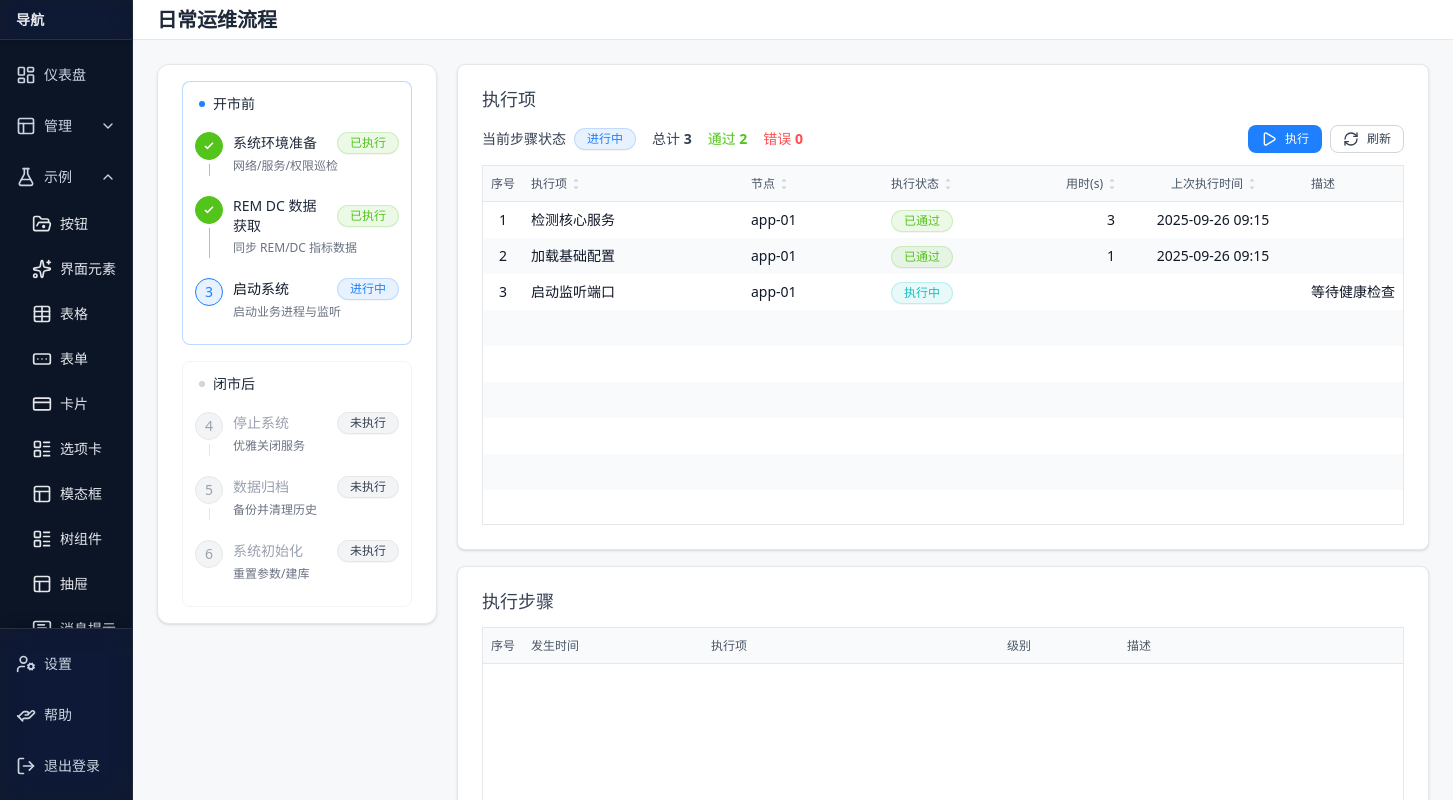
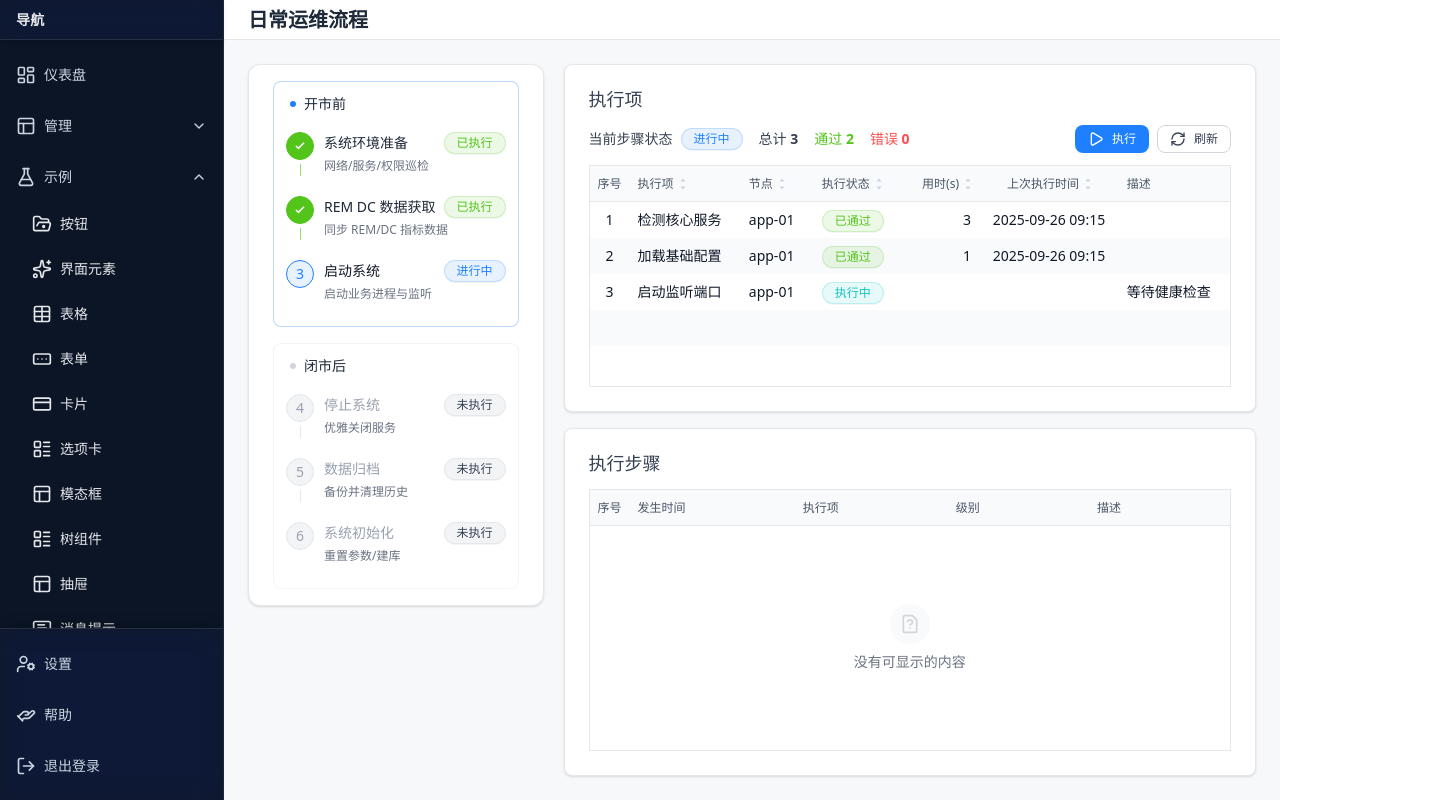
Before and after one commit to zhoumingxuan/sass-ui, a Next.js app: page /demo/runbook in a window 1280 px wide. Shown: the whole page, 1453 px wide, since content can reach past the window. Built offline with nearby package versions, Linux system fonts and the light colour scheme.

Commit message:
运维流程页面修改

```diff
--- a/src/app/demo/runbook/page.tsx
+++ b/src/app/demo/runbook/page.tsx
@@ -84,7 +84,13 @@ export default function RunbookDemo() {
 
   const columnsWithSort: GridColumn<Task>[] = useMemo(() => {
     const allowed = new Set<keyof Task>(['item', 'node', 'status', 'duration', 'lastRun']);
-    return columns.map((c) => (allowed.has(c.key as keyof Task) ? { ...c, sortable: true } : c));
+    const base = columns.map((c) => (allowed.has(c.key as keyof Task) ? { ...c, sortable: true } : c));
+    return base.map((c) => {
+      const { width, ...rest } = c as any;
+      const styles = (c as any).styles ? { ...(c as any).styles } : undefined;
+      if (styles && Object.prototype.hasOwnProperty.call(styles, 'minWidth')) delete (styles as any).minWidth;
+      return styles ? { ...rest, styles } : rest;
+    });
   }, []);
 
 
@@ -132,7 +138,7 @@ export default function RunbookDemo() {
       footerItems={footerItems}
       header={<div className="text-xl font-semibold text-gray-800">日常运维流程</div>}
     >
-      <div className="grid grid-cols-[280px_1fr] gap-5 items-start">
+      <div className="grid grid-cols-[auto_1fr] h-full gap-5 items-start">
         <StepsPanel
           groups={groups}
           activeKey={active}
@@ -140,7 +146,7 @@ export default function RunbookDemo() {
           className="sticky top-0 self-start h-fit"
         />
 
-        <div className="space-y-4">
+        <div className="grid grid-rows-2 grid-rows-[1fr_1fr] gap-4 h-full">
           <Card title="执行项">
             <div className="flex items-center justify-between mb-3 shrink-0">
               {StatsBar}
@@ -149,7 +155,6 @@ export default function RunbookDemo() {
                 <Button variant="default" icon={<RefreshCw className="h-4 w-4" />} size="small">刷新</Button>
               </div>
             </div>
-            <div className="flex-1 min-h-[360px] flex flex-col">
             <GridTable
               columns={columnsWithSort}
               data={scopedBase}
@@ -158,15 +163,14 @@ export default function RunbookDemo() {
               rowKey={(r) => r.id}
               className="flex-1 min-h-0"
             />
-            </div>
           </Card>
 
-          <Card title="执行步骤" className='h-[520px]'>
+          <Card title="执行步骤">
             <GridTable
               columns={[
-                { key: 'ts', title: '发生时间', width: 180 },
+                { key: 'ts', title: '发生时间' },
                 { key: 'item', title: '执行项'},
-                { key: 'level', title: '级别', width: 120 },
+                { key: 'level', title: '级别' },
                 { key: 'desc', title: '描述' },
               ]}
               data={[]}
--- a/src/components/Layout.tsx
+++ b/src/components/Layout.tsx
@@ -14,7 +14,7 @@ export function Header({ children }: { children: ReactNode }) {
 export function Content({ children }: { children: ReactNode }) {
   return (
     <div className="flex-1 overflow-auto bg-bg px-6 py-6 nice-scrollbar relative">
-      <div className="mx-auto max-w-screen-2xl space-y-6">{children}</div>
+      <div className="mx-auto max-w-screen-2xl space-y-6 min-h-full h-full relative">{children}</div>
     </div>
   );
 }
--- a/src/components/Steps.tsx
+++ b/src/components/Steps.tsx
@@ -119,7 +119,7 @@ export default function Steps({
               <div className="flex items-center gap-2 min-w-0">
                 <div
                   className={[
-                    'font-medium whitespace-normal break-words leading-5',
+                    'font-medium whitespace-nowrap leading-5',
                     status === 'disabled' ? 'text-gray-400' : 'text-gray-800',
                     item.key === activeKey ? 'text-gray-900' : '',
                   ].join(' ')}
@@ -129,7 +129,7 @@ export default function Steps({
                 {item.meta && <div className="ml-auto text-xs text-gray-500 shrink-0">{item.meta}</div>}
               </div>
               {item.description ? (
-                <div className="text-xs text-gray-500 mt-0.5 leading-5 break-words whitespace-normal">{item.description}</div>
+                <div className="text-xs text-gray-500 mt-0.5 leading-5 whitespace-nowrap">{item.description}</div>
               ) : null}
             </div>
           </div>
```
Lines whose indentation alone changed are shown as unchanged.
